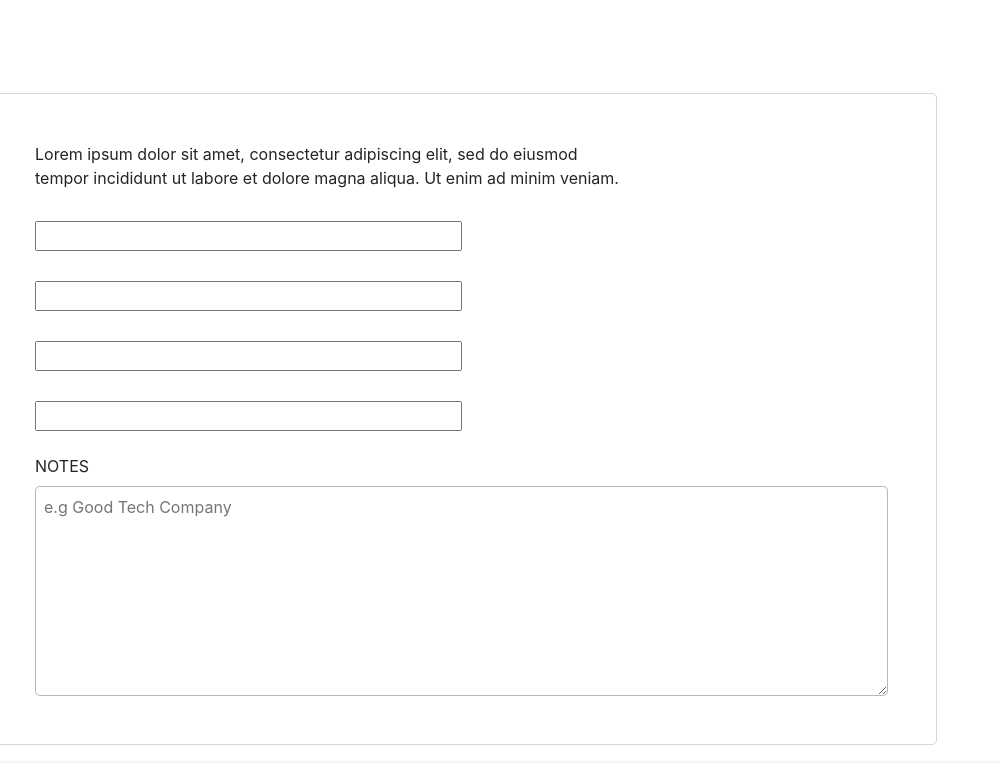
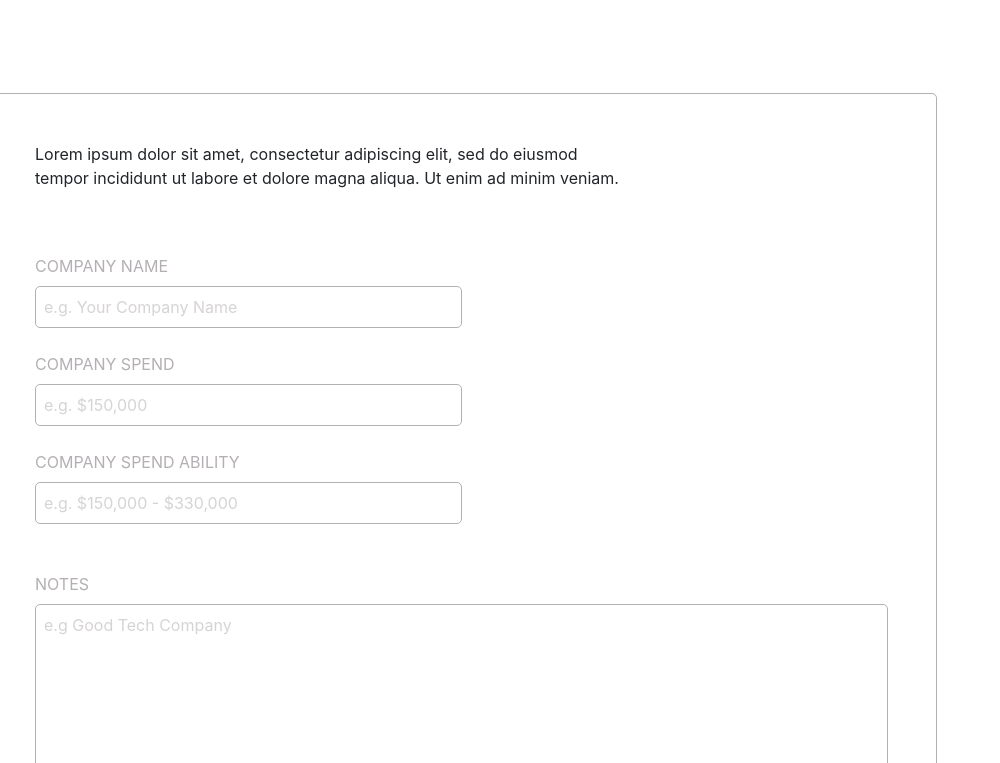
Before and after one commit to victoresg/intricately, a Vue app: page / in a window 1280 px wide. Shown: the part 437-1200 px from the top of the page, without its empty margins (0-1000 px from the left). Built offline with nearby package versions, Linux system fonts and the light colour scheme.

Commit message:
Added vuelidate.

```diff
--- a/package.json
+++ b/package.json
@@ -12,7 +12,8 @@
     "bootstrap-vue": "^2.0.2",
     "core-js": "^2.6.5",
     "node-sass": "^4.12.0",
-    "vue": "^2.6.10"
+    "vue": "^2.6.10",
+    "vuelidate": "^0.7.4"
   },
   "devDependencies": {
     "@vue/cli-plugin-babel": "^3.11.0",
--- /dev/null
+++ b/src/components/helpers/Alert.vue
@@ -0,0 +1,42 @@
+<template>
+  <div class="span-component" v-if="currentError">
+    <span>{{ currentError }}</span>
+  </div>
+</template>
+
+<script>
+import formErrors from '@/helpers/formErrors'
+
+export default {
+  name: 'Alert',
+  props: {
+    v: {
+      type: Object,
+      required: true,
+      default: () => ({})
+    }
+  },
+  computed: {
+    currentError () {
+      const { v } = this
+      return formErrors(v)
+    },
+    hasError () {
+      const { currentError } = this
+      return !!currentError
+    }
+  }
+}
+</script>
+
+<style lang="scss">
+  .span-component {
+    position: relative;
+    span {
+      position: absolute;
+      left: 0;
+      color: #ff0000b5;
+      top: -4px;
+    }
+  }
+</style>
--- a/src/components/layout/Content.vue
+++ b/src/components/layout/Content.vue
@@ -8,31 +8,69 @@
               Lorem ipsum dolor sit amet, consectetur adipiscing elit, sed do eiusmod <br>
               tempor incididunt ut labore et dolore magna aliqua. Ut enim ad minim veniam.
             </p>
-            <input type="text" name="" id="" class="col-md-6">
-            <input type="text" name="" id="" class="col-md-6">
-            <input type="text" name="" id="" class="col-md-6">
-            <input type="text" name="" id="" class="col-md-6">
+            <label class="text-left mt-5">COMPANY NAME</label>
+            <input
+              type="text"
+              name=""
+              :class="$v.model.name.$dirty && $v.model.name.$invalid ? 'is-invalid' : ''"
+              @focusout="$v.model.name.$touch()"
+              id=""
+              class="col-md-6"
+              placeholder="e.g. Your Company Name"
+              v-model="model.name"
+            >
+            <Alert :v="$v.model.name" />
 
-            <label class="text-left mt-2">NOTES</label>
+            <label class="text-left mt-4">COMPANY SPEND</label>
+            <input
+              type="text"
+              name=""
+              :class="$v.model.spend.$dirty && $v.model.spend.$invalid ? 'is-invalid' : ''"
+              @focusout="$v.model.spend.$touch()"
+              id=""
+              class="col-md-6"
+              placeholder="e.g. $150,000"
+              v-model="model.spend"
+            >
+            <Alert :v="$v.model.spend" />
+
+            <label class="text-left mt-4">COMPANY SPEND ABILITY</label>
+            <input
+              type="text"
+              name=""
+              :class="$v.model.ability.$dirty && $v.model.ability.$invalid ? 'is-invalid' : ''"
+              @focusout="$v.model.ability.$touch()"
+              id=""
+              class="col-md-6"
+              placeholder="e.g. $150,000 - $330,000"
+              v-model="model.ability"
+            >
+            <Alert :v="$v.model.ability" />
+
+            <label class="text-left mt-5">NOTES</label>
             <textarea
               rows="8"
+              :class="$v.model.textArea.$dirty && $v.model.textArea.$invalid ? 'is-invalid' : ''"
+              @focusout="$v.model.textArea.$touch()"
               cols="80"
               placeholder="e.g Good Tech Company"
-              v-model="textArea"
+              v-model="model.textArea"
               class="p-2"
             >
             </textarea>
+            <Alert :v="$v.model.textArea" />
+
           </div>
         </Tab>
         <Tab name="t2" :selected="selected">
-          <div class="content-item p-5 mt-5 text-center">
+          <div class="content-item p-5 text-center">
             <h3>2</h3>
             <div class="text-center">
             </div>
           </div>
         </Tab>
         <Tab name="t3" :selected="selected">
-          <div class="content-item p-5 mt-5 text-center">
+          <div class="content-item p-5 text-center">
             <h3>3</h3>
             <div class="text-center">
             </div>
@@ -46,15 +84,24 @@
 <script>
 import Tabs from '@/components/layout/Tabs'
 import Tab from '@/components/layout/Tab'
+import { required } from 'vuelidate/lib/validators'
+import Alert from '@/components/helpers/Alert'
 
 export default {
   name: 'Earn',
   components: {
     Tabs,
-    Tab
+    Tab,
+    Alert
   },
   data: () => ({
     selected: 't1',
+    model: {
+      name: '',
+      spend: '',
+      ability: '',
+      textArea: ''
+    },
     items: [
       { title: 'COMPANY DATA', name: 't1', img: 'bus-stop' },
       { title: 'COMPANY TABLE', name: 't2', img: 'bus' },
@@ -65,24 +112,54 @@ export default {
     onSelect (selected) {
       this.selected = selected
     }
+  },
+    validations () {
+    return {
+      model: {
+        name: {
+          required
+        },
+        spend: {
+          required
+        },
+        ability: {
+          required
+        },
+        textArea: {
+          required
+        }
+      }
+    }
   }
 }
 </script>
 
 <style lang="scss" scoped>
   .content {
-    min-height: 45rem;
+    min-height: 100vh;
     &-item {
-      border: 1px solid #1d21242e;
+      border: 1px solid #b4afb3;
       border-radius: 5px;
+      label {
+        color: #b4afb3;
+      }
       input {
-        margin: 15px 0;
+        border-radius: 5px;
+        border: 1px #b4afb3 solid;
+        padding: 0.5rem;
+      }
+      .is-invalid {
+        border: 1px #ff0000b5 solid;
+      }
+      ::placeholder {
+        color: #b4afb38c;
+        opacity: 1;
       }
     }
     textarea {
       border-radius: 5px;
       outline-style: none;
-      border: 1px #00000047 solid;
+      border: 1px #b4afb3 solid;
     }
   }
 </style>
--- /dev/null
+++ b/src/helpers/formErrors.js
@@ -0,0 +1,6 @@
+import validatorsMessages from './validators/messages'
+
+export default ($v = {}) => Object
+  .keys($v)
+  .filter(key => !$v[key] && $v.$dirty && !!validatorsMessages[key])
+  .map(key => validatorsMessages[key]($v))[0]
--- /dev/null
+++ b/src/helpers/validators/messages.js
@@ -0,0 +1,3 @@
+export default {
+  required: () => 'Required field'
+}
--- a/src/main.js
+++ b/src/main.js
@@ -1,6 +1,8 @@
 import Vue from 'vue'
 import App from './App.vue'
+import Vuelidate from 'vuelidate'
 
+Vue.use(Vuelidate)
 Vue.config.productionTip = false
 
 new Vue({
```
Also changed, not shown: 1 other file (tests, documents, lock files or other folders).
